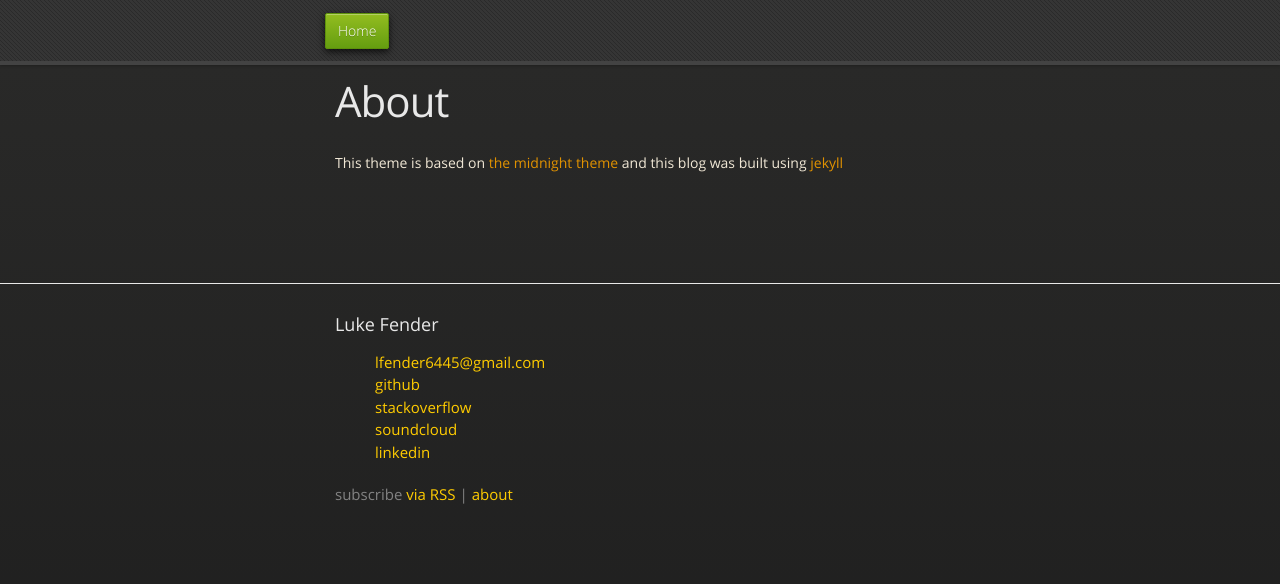
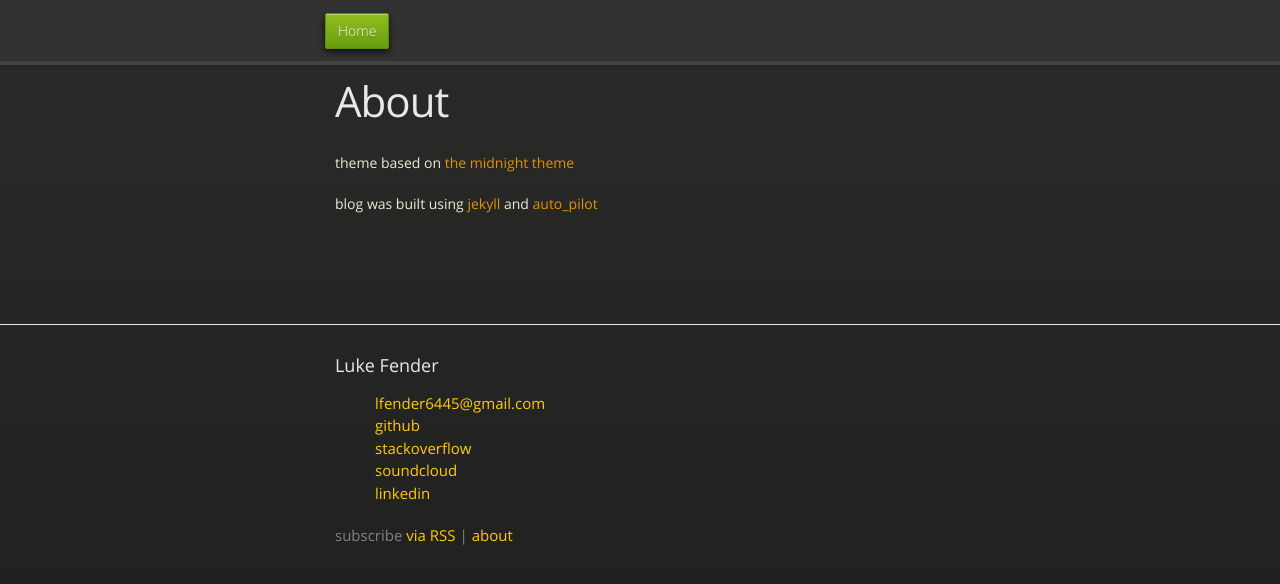
Before and after one commit to lfender6445/lfender6445.github.io, a Jekyll site: the page built from pages/about.md, in a window 1280 px wide. Shown: the top 584 px of the page. Built offline with Jekyll 4.4.1, drawn with Linux system fonts in a browser that asks for light colours; nearby versions of some CDN libraries.

Commit message:
update about

```diff
--- a/pages/about.md
+++ b/pages/about.md
@@ -4,4 +4,6 @@ title: About
 permalink: /about/
 ---
 
-This theme is based on [the midnight theme](https://github.com/mattgraham/midnight) and this blog was built using [jekyll](http://jekyllrb.com/)
+theme based on [the midnight theme](https://github.com/mattgraham/midnight)
+
+blog was built using [jekyll](http://jekyllrb.com/) and [auto_pilot](https://github.com/lfender6445/auto_pilot)
```
